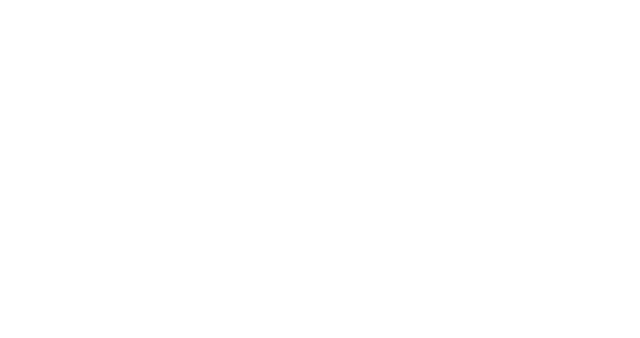
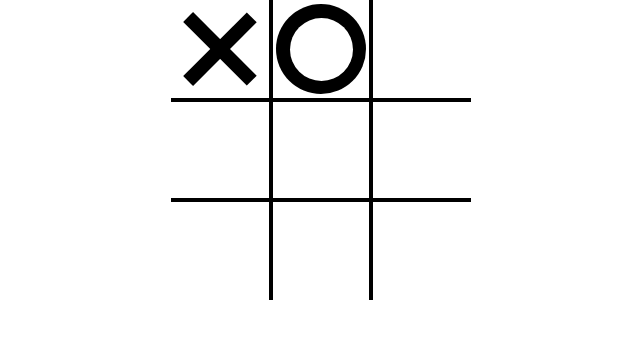
Before and after one commit to Waleed405/tic-tac-toe, a website: page index.html in a window 1280 px wide. Shown: the whole page, without its empty margins (319-959 px from the left). Drawn offline with Linux system fonts and the light colour scheme.

Commit message:
add x, circle css

```diff
--- a/index.html
+++ b/index.html
@@ -15,8 +15,8 @@
   <body>
     <div class="container">
       <div class="board">
-        <div class="cell" data-cell></div>
-        <div class="cell" data-cell></div>
+        <div class="cell x" data-cell></div>
+        <div class="cell circle" data-cell></div>
         <div class="cell" data-cell></div>
         <div class="cell" data-cell></div>
         <div class="cell" data-cell></div>
--- a/styles/index.css
+++ b/styles/index.css
@@ -1,9 +1,17 @@
 :root {
   --font: roboto;
   --font-size: 20px;
+  --cell-size: 100px;
+  --mark-size: calc(var(--cell-size) * 0.9);
 
   font-family: var(--font);
   font-size: var(--font-size);
+}
+
+*,
+*::before,
+*::after {
+  box-sizing: border-box;
 }
 
 * {
@@ -14,3 +22,95 @@
 html {
   height: 100vh;
 }
+
+.container {
+  height: 100%;
+  width: 100%;
+
+  display: flex;
+  align-items: center;
+  justify-content: center;
+}
+
+.board {
+  display: grid;
+  grid-template-columns: repeat(3, auto);
+  justify-content: center;
+  align-items: center;
+  justify-items: center;
+}
+
+.cell {
+  border: 2px solid black;
+  width: var(--cell-size);
+  height: var(--cell-size);
+
+  position: relative;
+
+  display: flex;
+  justify-content: center;
+  align-items: center;
+}
+
+.cell:nth-child(1),
+.cell:nth-child(2),
+.cell:nth-child(3) {
+  border-top: none;
+}
+
+.cell:nth-child(3n + 1) {
+  border-left: none;
+}
+
+.cell:nth-child(3n + 3) {
+  border-right: none;
+}
+
+.cell:nth-child(7),
+.cell:nth-child(8),
+.cell:nth-child(9) {
+  border-bottom: none;
+}
+
+/* #region CELL X */
+.cell.x::before,
+.cell.x::after {
+  content: '';
+  position: absolute;
+  width: calc(var(--mark-size) * 0.15);
+  height: var(--mark-size);
+
+  background-color: black;
+}
+
+.cell.x::before {
+  transform: rotate(45deg);
+}
+
+.cell.x::after {
+  transform: rotate(-45deg);
+}
+/* #endregion */
+
+/* #region CELL CIRCLE */
+.cell.circle::before,
+.cell.circle::after {
+  content: '';
+  position: absolute;
+  border-radius: 50%;
+
+  background-color: black;
+}
+
+.cell.circle::before {
+  width: calc(var(--mark-size));
+  height: calc(var(--mark-size));
+  background-color: black;
+}
+
+.cell.circle::after {
+  width: calc(var(--mark-size) * 0.7);
+  height: calc(var(--mark-size) * 0.7);
+  background-color: white;
+}
+/* #endregion */
```
